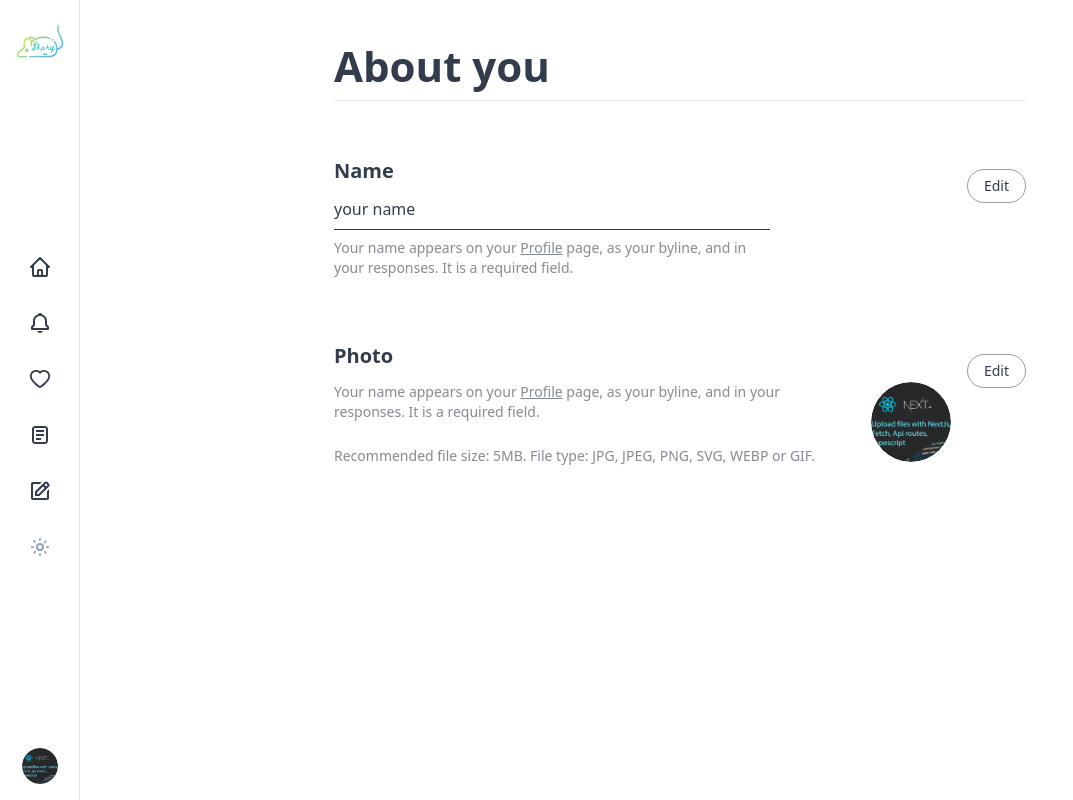
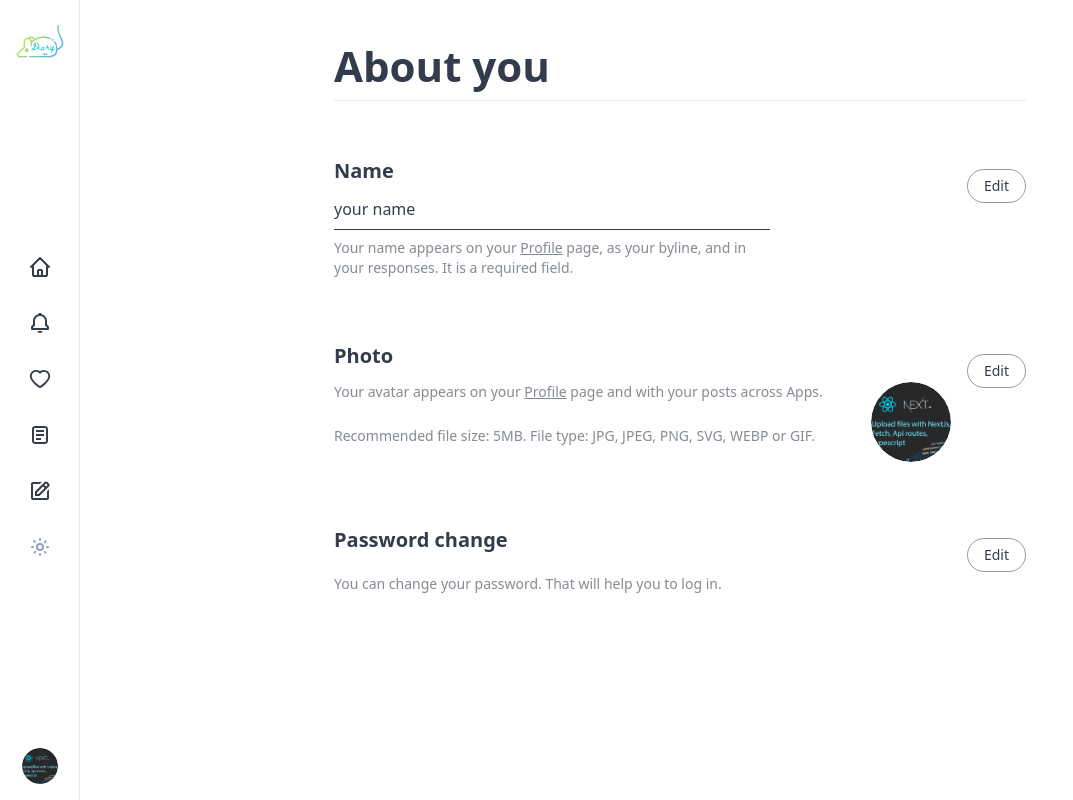
Before and after one commit to tuhinsaud4614/graphql-blog, a Next.js app in the folder frontend-web/: page /account/settings in a window 1280 px wide. Shown: the whole page, without its empty margins (0-1073 px from the left). Built offline with nearby package versions, Linux system fonts and the light colour scheme.

Commit message:
Page:Settings
ChangePassword component created

```diff
--- a/frontend-web/components/account/FormControl.tsx
+++ b/frontend-web/components/account/FormControl.tsx
@@ -5,7 +5,7 @@ import { BsInfoCircle } from "react-icons/bs";
 const className = {
   formControl: "flex flex-col items-center justify-center w-full",
   formLabel: "mb-3 text-sm",
-  requiredText: "text-xs text-error dark:text-error-dark",
+  requiredText: "ml-0.5 text-xs text-error dark:text-error-dark",
   formInputBox: "relative border-b flex items-center w-[inherit]",
   formInput:
     "text-neutral dark:text-neutral-dark leading-6 min-w-0 basis-full bg-transparent outline-none border-0 text-center",
--- a/frontend-web/components/settings/AvatarEdit.tsx
+++ b/frontend-web/components/settings/AvatarEdit.tsx
@@ -13,7 +13,7 @@ const className = {
   itemRight: "flex self-start shrink-0",
 };
 
-export default function NameEdit() {
+export default function AvatarEdit() {
   const [editable, setEditable] = useState(false);
   const [image, setImage] = useState<File | null>(null);
 
@@ -24,14 +24,13 @@ export default function NameEdit() {
         <div className={className.leftBottom}>
           <div>
             <p className={className.info}>
-              Your name appears on your{" "}
+              Your avatar appears on your{" "}
               <Link href={ROUTES.authorProfile("2")} passHref>
                 <a aria-label="Profile" className="underline">
                   Profile
                 </a>
               </Link>{" "}
-              page, as your byline, and in your responses. It is a required
-              field.
+              page and with your posts across Apps.
             </p>
             <br />
             <p className={className.info}>
--- /dev/null
+++ b/frontend-web/components/settings/PasswordChange.tsx
@@ -0,0 +1,141 @@
+import { Button } from "components";
+import { FormControl } from "components/account";
+import { FormikHelpers, useFormik } from "formik";
+import { Fragment, useId, useState } from "react";
+import * as yup from "yup";
+
+const className = {
+  item: "py-8 flex flex-wrap sm:flex-nowrap items-center justify-between space-y-3",
+  itemLeft: "flex-auto flex flex-col max-w-md pr-3",
+  label: "mb-3 font-bold !text-xl text-neutral dark:text-neutral-dark",
+  info: "text-neutral/60 dark:text-neutral-dark/60 text-sm mt-2",
+  itemRight: "flex self-start shrink-0",
+};
+
+interface IValues {
+  oldPassword: string;
+  newPassword: string;
+}
+
+const schema = yup.object().shape({
+  oldPassword: yup.string().required("Old password is required."),
+  newPassword: yup.string().required("New password is required."),
+});
+
+export default function PasswordChange() {
+  const [editable, setEditable] = useState(false);
+  const initialValues: IValues = {
+    newPassword: "",
+    oldPassword: "",
+  };
+
+  const newPasswordId = useId();
+  const oldPasswordId = useId();
+
+  const onSubmit = async (
+    values: IValues,
+    formikHelpers: FormikHelpers<IValues>
+  ) => {};
+
+  const {
+    handleSubmit,
+    touched,
+    handleChange,
+    handleBlur,
+    errors,
+    isValid,
+    dirty,
+    values,
+    isSubmitting,
+  } = useFormik({
+    initialValues,
+    onSubmit,
+    validationSchema: schema,
+  });
+
+  return (
+    <li>
+      <form onSubmit={handleSubmit} className={className.item}>
+        <div className={className.itemLeft}>
+          <label className={className.label}>Password change</label>
+          {!editable ? (
+            <p className={className.info}>
+              You can change your password. That will help you to log in.
+            </p>
+          ) : (
+            <Fragment>
+              <FormControl
+                classes={{
+                  label: "text-left self-start",
+                  input: "!text-left pb-2",
+                }}
+                id={oldPasswordId}
+                title="Old password"
+                name="oldPassword"
+                aria-label="Old password"
+                placeholder="Your old password"
+                aria-invalid={Boolean(
+                  touched.oldPassword && errors.oldPassword
+                )}
+                type="password"
+                valid={!(touched.oldPassword && errors.oldPassword)}
+                errorText={touched.oldPassword && errors.oldPassword}
+                value={values.oldPassword}
+                onChange={handleChange}
+                onBlur={handleBlur}
+                required
+              />
+              <FormControl
+                classes={{
+                  root: "mt-4",
+                  label: "text-left self-start",
+                  input: "!text-left pb-2",
+                }}
+                id={newPasswordId}
+                title="New password"
+                name="newPassword"
+                aria-label="New password"
+                placeholder="Your new password"
+                aria-invalid={Boolean(
+                  touched.newPassword && errors.newPassword
+                )}
+                type="password"
+                valid={!(touched.newPassword && errors.newPassword)}
+                errorText={touched.newPassword && errors.newPassword}
+                value={values.newPassword}
+                onChange={handleChange}
+                onBlur={handleBlur}
+                required
+              />
+            </Fragment>
+          )}
+        </div>
+        <div className={className.itemRight}>
+          {editable && (
+            <Button
+              className="mr-2 text-sm"
+              type="submit"
+              aria-label="Save"
+              variant="success"
+              mode="outline"
+              loading={isSubmitting}
+              disabled={!(isValid && dirty) || isSubmitting}
+            >
+              Save
+            </Button>
+          )}
+          <Button
+            className="text-sm"
+            type="button"
+            aria-label={editable ? "Cancel" : "Edit"}
+            variant="neutral"
+            mode="outline"
+            onClick={() => setEditable((prev) => !prev)}
+          >
+            {editable ? "Cancel" : "Edit"}
+          </Button>
+        </div>
+      </form>
+    </li>
+  );
+}
--- a/frontend-web/components/settings/index.ts
+++ b/frontend-web/components/settings/index.ts
@@ -1,2 +1,3 @@
 export { default as SettingsAvatarEdit } from "./AvatarEdit";
 export { default as SettingsNameEdit } from "./NameEdit";
+export { default as SettingsPasswordChange } from "./PasswordChange";
--- a/frontend-web/pages/account/settings.tsx
+++ b/frontend-web/pages/account/settings.tsx
@@ -1,5 +1,9 @@
 import { LayoutContainer } from "components/Layout";
-import { SettingsAvatarEdit, SettingsNameEdit } from "components/settings";
+import {
+  SettingsAvatarEdit,
+  SettingsNameEdit,
+  SettingsPasswordChange,
+} from "components/settings";
 import { NextPage } from "next";
 
 const className = {
@@ -15,6 +19,7 @@ const SettingsPage: NextPage = () => {
       <ul className={className.items}>
         <SettingsNameEdit />
         <SettingsAvatarEdit />
+        <SettingsPasswordChange />
       </ul>
     </LayoutContainer>
   );
```
